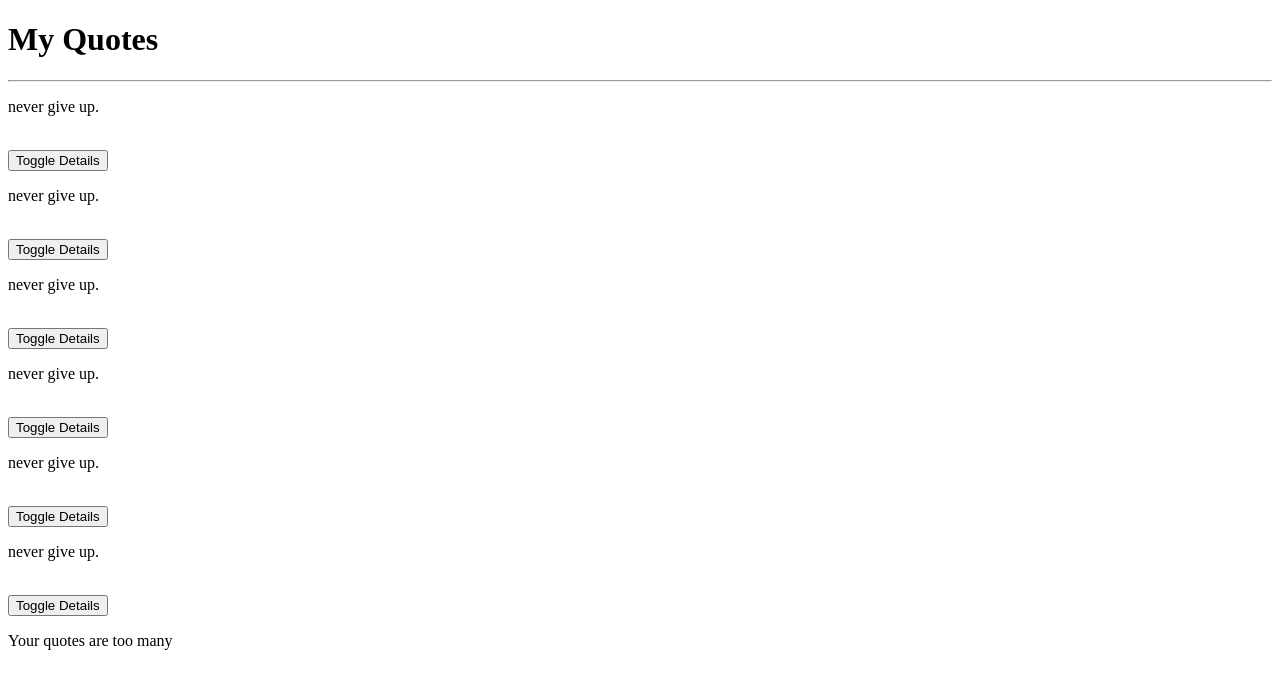
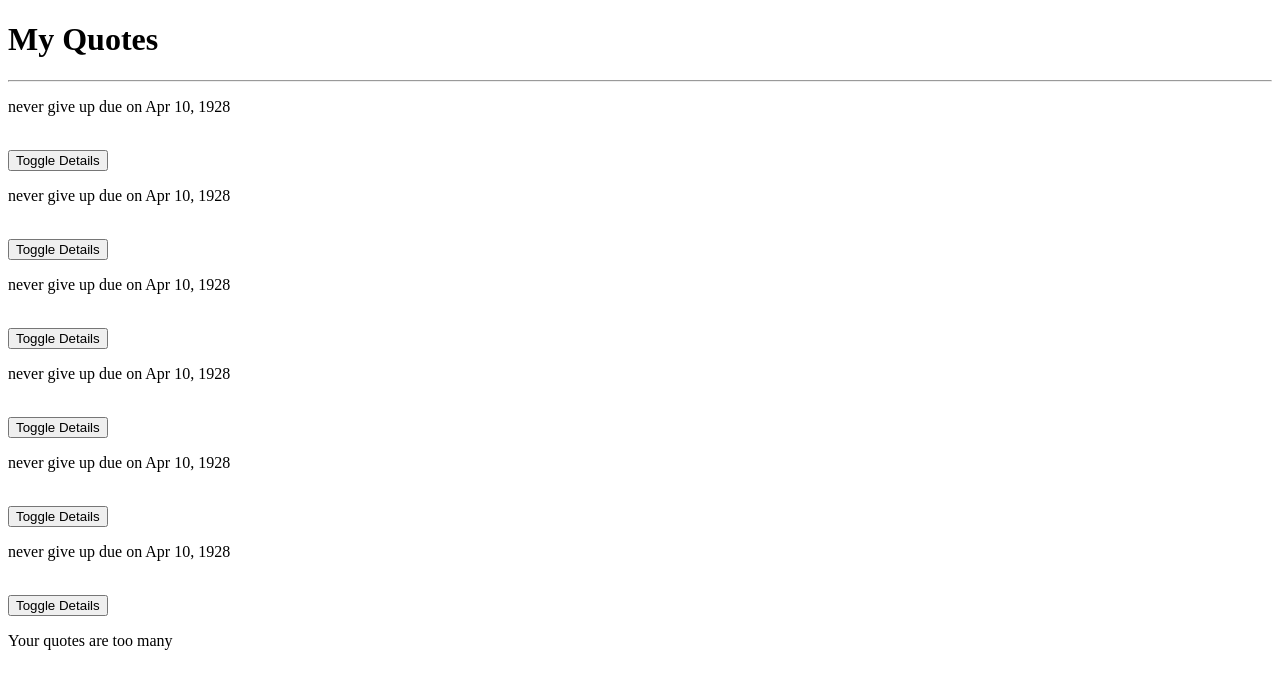
Before and after one commit to Tumaa/Quotes-IP, an Angular app: page / in a window 1280 px wide. Shown: the top 688 px of the page. Built offline with nearby package versions, Linux system fonts and the light colour scheme.

Commit message:
add inbuilt date to quote

```diff
--- a/src/app/quote.ts
+++ b/src/app/quote.ts
@@ -1,6 +1,6 @@
 export class Quote {
     showDescription: boolean;
-    constructor(public id:number, public name: string,public author:string, public quote: string){
-   this.showDescription=false;
-}
-}
+    constructor(public id:number, public name: string,public author:string, public quote: string ,public completeDate: Date){
+        this.showDescription=false;
+      }
+    }
--- a/src/app/quote/quote.component.html
+++ b/src/app/quote/quote.component.html
@@ -4,7 +4,7 @@
   <div>
       <div *ngFor='let quote of quotes; let i = index'>
 
-        <p appStrikethrough> {{quote.quote}}.</p>
+        <p appStrikethrough> {{quote.quote}} due on {{quote.completeDate|date}}</p>
         <br>
         <button (click)='toggleDetails(i)'>Toggle Details</button>
         <app-quote-detail  *ngIf='quote.showDescription'[quote]='quote' (isComplete) = 'completeQuote($event,i)'></app-quote-detail>
--- a/src/app/quote/quote.component.ts
+++ b/src/app/quote/quote.component.ts
@@ -8,13 +8,12 @@ import { Quote } from '../quote';
 })
 export class QuoteComponent implements OnInit {
   quotes: Quote[] = [
-    new Quote  ( 1,  'tumaa',  'ali',  'never give up' ),
-    new Quote  ( 2,  'tumaa',  'ali',  'never give up' ),
-    new Quote (3, 'tumaa',  'ali', 'never give up' ),
-    new Quote  ( 4, 'tumaa', 'ali', 'never give up'),
-    new Quote  ( 5, 'tumaa', 'ali',  'never give up' ),
-    new Quote ( 6, 'tumaa',  'ali', 'never give up' ),
-
+    new Quote  ( 1,  'tumaa',  'ali',  'never give up' , new Date(22,9,2019)),
+    new Quote  ( 2,  'tumaa',  'ali',  'never give up' , new Date(22,9,2019)),
+    new Quote (3, 'tumaa',  'ali', 'never give up' , new Date(22,9,2019)),
+    new Quote  ( 4, 'tumaa', 'ali', 'never give up', new Date(22,9,2019)),
+    new Quote  ( 5, 'tumaa', 'ali',  'never give up' , new Date(22,9,2019)),
+    new Quote ( 6, 'tumaa',  'ali', 'never give up' , new Date(22,9,2019)),
   ];
 
 
```
